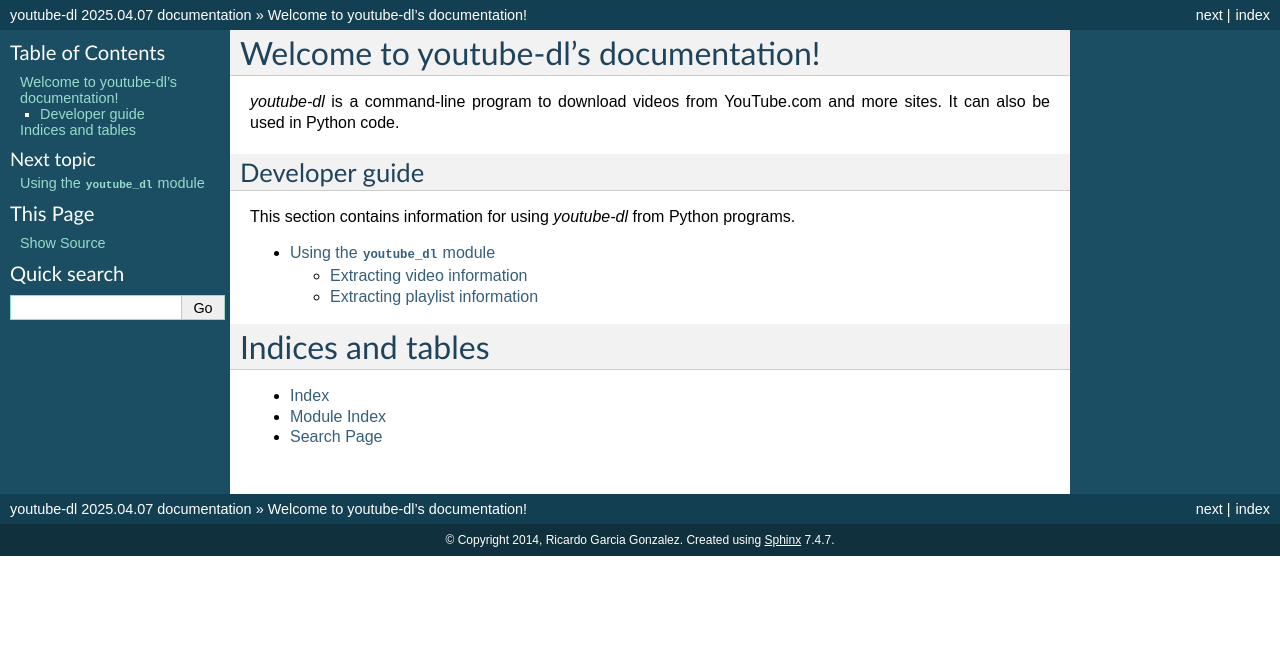
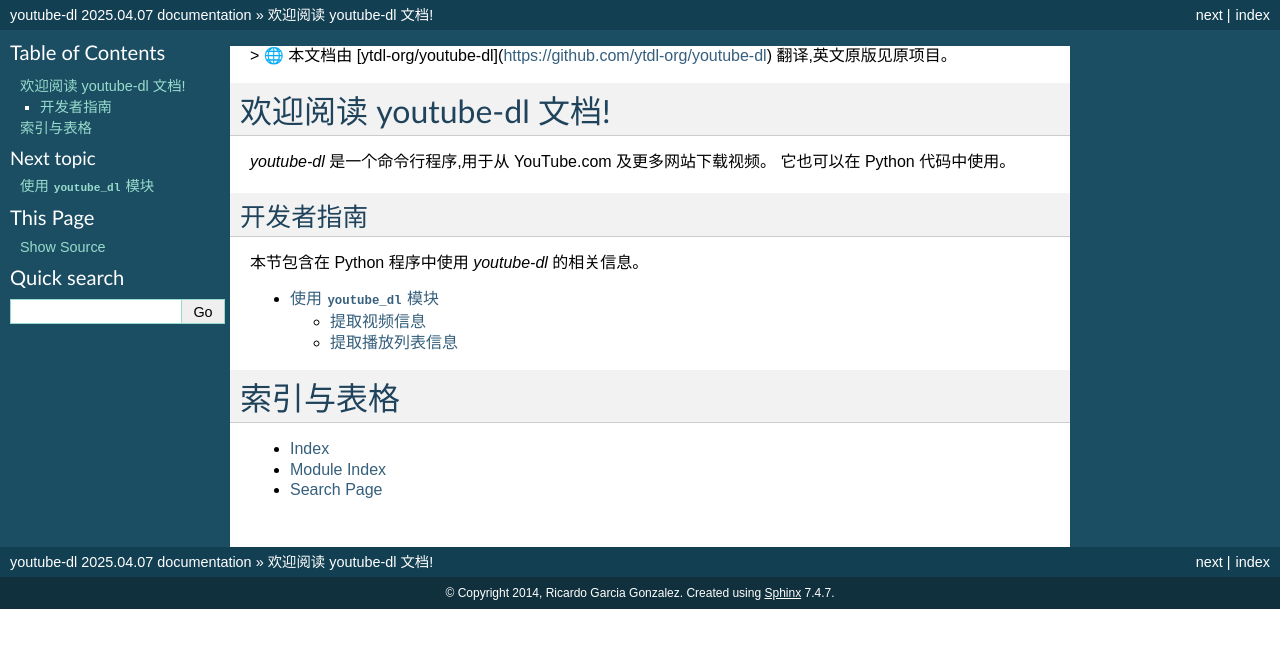
Before and after one commit to moodyawhvh/youtube-dl-chinese, a Sphinx documentation site: the page built from docs/index.rst, in a window 1280 px wide. Shown: the top 648 px of the page. Built offline with Sphinx 7.4.7, drawn with Linux system fonts in a browser that asks for light colours.

Commit message:
docs: 文档汉化(增量)
docs/index.rst、docs/module_guide.rst、.github/PULL_REQUEST_TEMPLATE.md

```diff
--- a/docs/index.rst
+++ b/docs/index.rst
@@ -1,21 +1,23 @@
-Welcome to youtube-dl's documentation!
-======================================
+> 🌐 本文档由 [ytdl-org/youtube-dl](https://github.com/ytdl-org/youtube-dl) 翻译,英文原版见原项目。
 
-*youtube-dl* is a command-line program to download videos from YouTube.com and more sites.
-It can also be used in Python code.
+欢迎阅读 youtube-dl 文档!
+==========================
 
-Developer guide
----------------
+*youtube-dl* 是一个命令行程序,用于从 YouTube.com 及更多网站下载视频。
+它也可以在 Python 代码中使用。
 
-This section contains information for using *youtube-dl* from Python programs.
+开发者指南
+----------
+
+本节包含在 Python 程序中使用 *youtube-dl* 的相关信息。
 
 .. toctree::
     :maxdepth: 2
 
     module_guide
 
-Indices and tables
-==================
+索引与表格
+==========
 
 * :ref:`genindex`
 * :ref:`modindex`
--- a/docs/module_guide.rst
+++ b/docs/module_guide.rst
@@ -1,7 +1,9 @@
-Using the ``youtube_dl`` module
-===============================
+> 🌐 本文档由 [ytdl-org/youtube-dl](https://github.com/ytdl-org/youtube-dl) 翻译,英文原版见原项目。
 
-When using the ``youtube_dl`` module, you start by creating an instance of :class:`YoutubeDL` and adding all the available extractors:
+使用 ``youtube_dl`` 模块
+========================
+
+使用 ``youtube_dl`` 模块时,先创建一个 :class:`YoutubeDL` 实例,并添加所有可用的提取器:
 
 .. code-block:: python
 
@@ -9,10 +11,10 @@ When using the ``youtube_dl`` module, you start by creating an instance of :clas
     >>> ydl = YoutubeDL()
     >>> ydl.add_default_info_extractors()
 
-Extracting video information
-----------------------------
+提取视频信息
+------------
 
-You use the :meth:`YoutubeDL.extract_info` method for getting the video information, which returns a dictionary:
+使用 :meth:`YoutubeDL.extract_info` 方法获取视频信息,它会返回一个字典:
 
 .. code-block:: python
 
@@ -26,17 +28,17 @@ You use the :meth:`YoutubeDL.extract_info` method for getting the video informat
     >>> info['height'], info['width']
     (720, 1280)
 
-If you want to download or play the video you can get its url:
+如果想下载或播放视频,可以获取它的 URL:
 
 .. code-block:: python
 
     >>> info['url']
     'https://...'
 
-Extracting playlist information
--------------------------------
+提取播放列表信息
+----------------
 
-The playlist information is extracted in a similar way, but the dictionary is a bit different:
+播放列表信息的提取方式类似,但返回的字典略有不同:
 
 .. code-block:: python
 
@@ -48,7 +50,7 @@ The playlist information is extracted in a similar way, but the dictionary is a
 
 
 
-You can access the videos in the playlist with the ``entries`` field:
+可以通过 ``entries`` 字段访问播放列表中的视频:
 
 .. code-block:: python
 
```
Also changed, not shown: .github/PULL_REQUEST_TEMPLATE.md.
